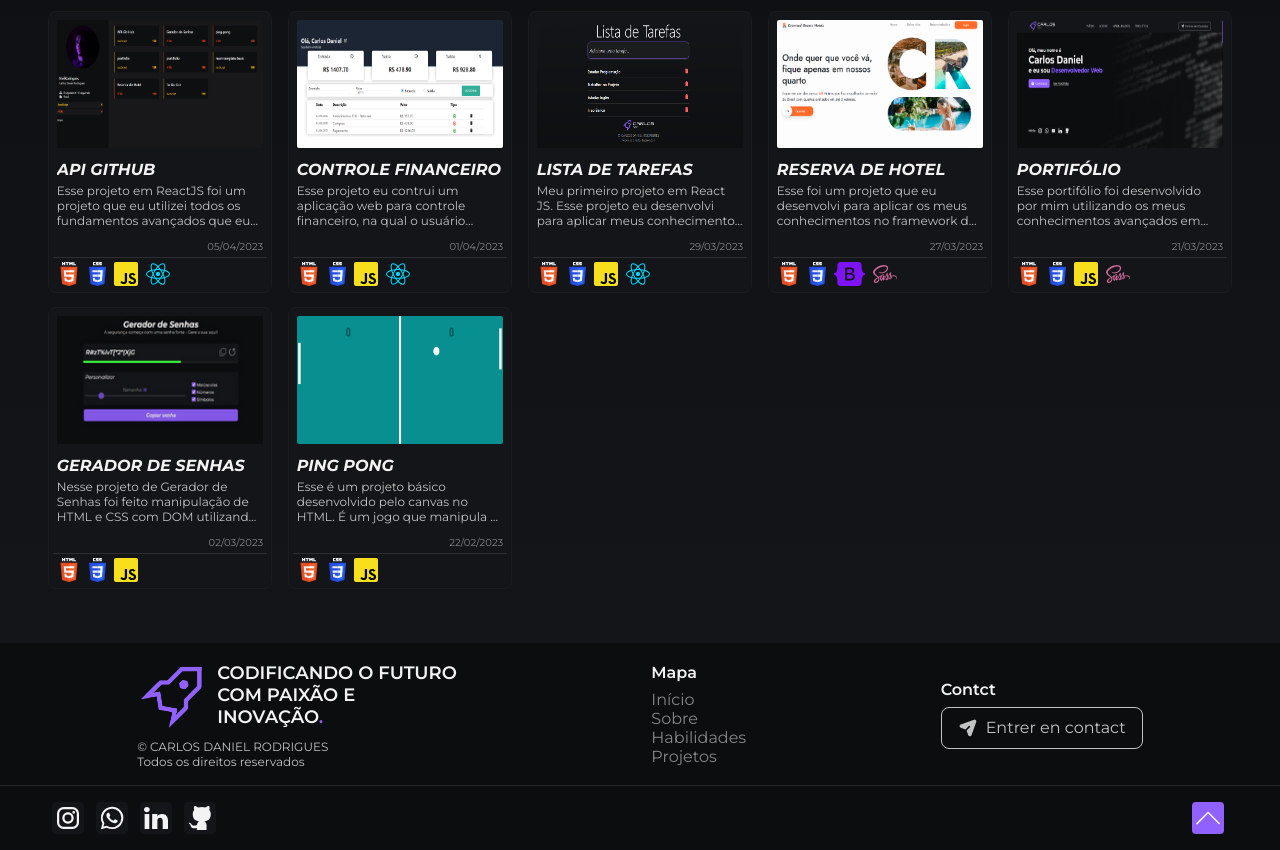
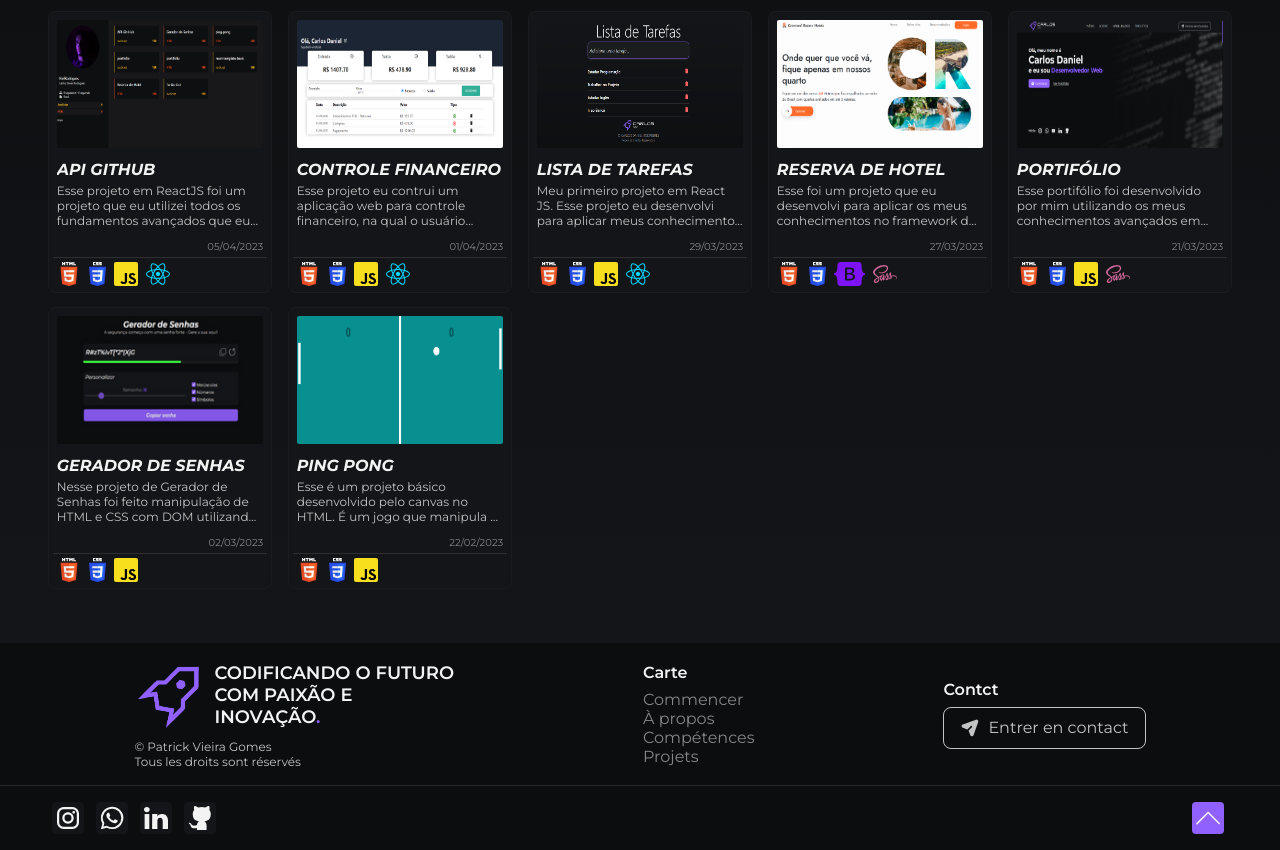
Before and after one commit to Adromane/Portfolio, a website: page projects.html in a window 1280 px wide. Shown: the part 486-1336 px from the top of the page. Drawn offline with Linux system fonts and the light colour scheme; a web font is replaced by a local one.

Commit message:
commit push

```diff
--- a/projects.html
+++ b/projects.html
@@ -122,18 +122,18 @@
                     <h1>CODIFICANDO O FUTURO<br>COM PAIXÃO E<br>INOVAÇÃO<span>.</span></h1>
                 </div>
                 <div class="copyright">
-                    <h2>© CARLOS DANIEL RODRIGUES</h2>
-                    <h2>Todos os direitos reservados</h2>
+                    <h2>© Patrick Vieira Gomes</h2>
+                    <h2>Tous les droits sont réservés</h2>
                 </div>
             </div>
 
             <div class="site-map r-1 column-2">
-                <h2>Mapa</h2>
+                <h2>Carte</h2>
                 <div class="links">
-                    <a href="./index.html#init">Início</a>
-                    <a href="./index.html#about">Sobre</a>
-                    <a href="./index.html#habilities">Habilidades</a>
-                    <a href="./index.html#projects">Projetos</a>
+                    <a href="./index.html#init">Commencer</a>
+                    <a href="./index.html#about">À propos</a>
+                    <a href="./index.html#habilities">Compétences</a>
+                    <a href="./index.html#projects">Projets</a>
                 </div>
             </div>
 
```
